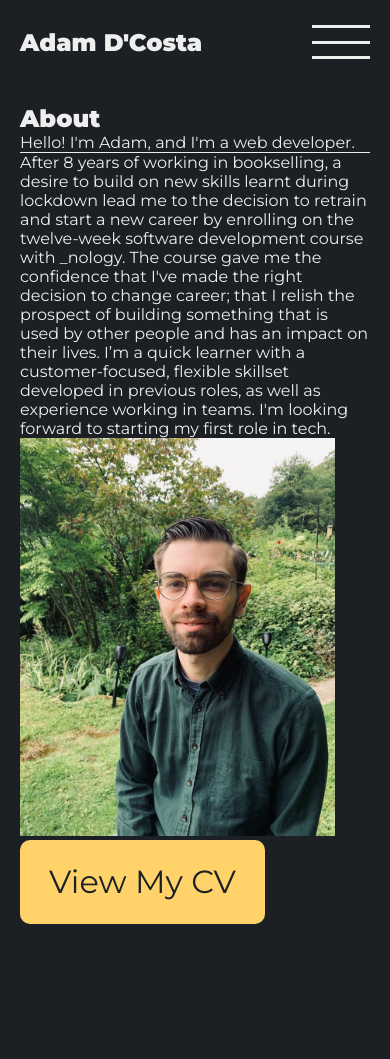
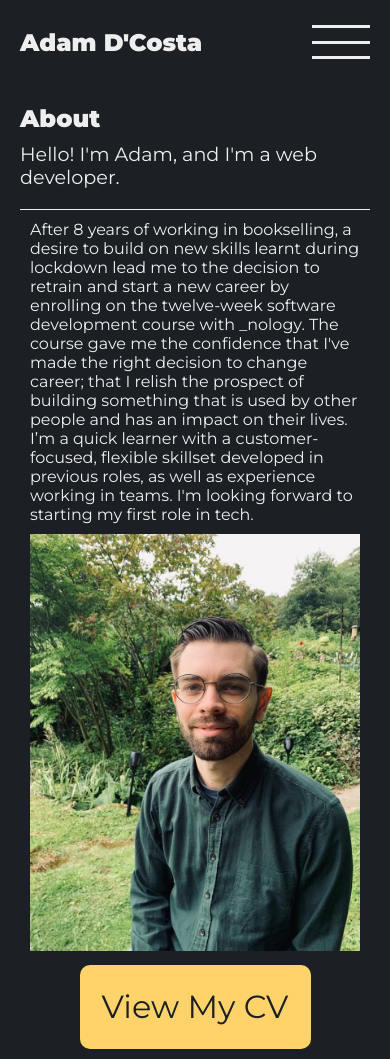
Before and after one commit to AdamDCosta/adam-dcosta-portfolio, a React (Create React App) app: page /adam-dcosta-portfolio/about in a window 390 px wide. Before the commit the page ends 928 px from the top, so only its background shows below. Built offline with nearby package versions, Linux system fonts and the light colour scheme.

Commit message:
about page mobile finished

```diff
--- a/src/components/About/About.jsx
+++ b/src/components/About/About.jsx
@@ -20,7 +20,9 @@ const About = () => {
           After 8 years of working in bookselling, a desire to build on new skills learnt during lockdown lead me to the decision to retrain and start a new career by enrolling on the twelve-week software development course with _nology. The course gave me the confidence that I've made the right decision to change career; that I relish the prospect of building something that is used by other people and has an impact on their lives. I’m a quick learner with a customer-focused, flexible skillset developed in previous roles, as well as experience working in teams. I'm looking forward to starting my first role in tech.
         </p>
         <img src={Headshot} alt="profile" className="about__profile--photo"/>
-        <WorkButton viewButtonText="View My CV" />
+        <div className="about__profile--button">
+          <WorkButton viewButtonText="View My CV" />
+        </div>
       </div>
 
     </section>
--- a/src/components/About/About.scss
+++ b/src/components/About/About.scss
@@ -11,12 +11,45 @@
   display: flex;
   flex-direction: column;
 
+  &__intro {
+
+    &--title {
+      padding-bottom: 10px;
+    }
+
+    &--hello {
+      margin-bottom: 20px;
+      line-height: 1.2;
+      font-size: 1.2rem;
+
+      @include tablet {
+        line-height: 1.5;
+      }
+    }
+  }
+
+
+
   &__profile {
     border-top: 1px solid $text-primary;
     width: 100%;
+    padding: 10px 10px;
+
+
+    &--text {
+      background-color: transparent;
+    }
 
     &--photo {
-      width: 90%;
+      width: 100%;
+      margin: 10px 0;
     }
+
+    &--button {
+      display: flex;
+      justify-content: center;
+      align-items: center;
+    }
+
   }
 }
```
